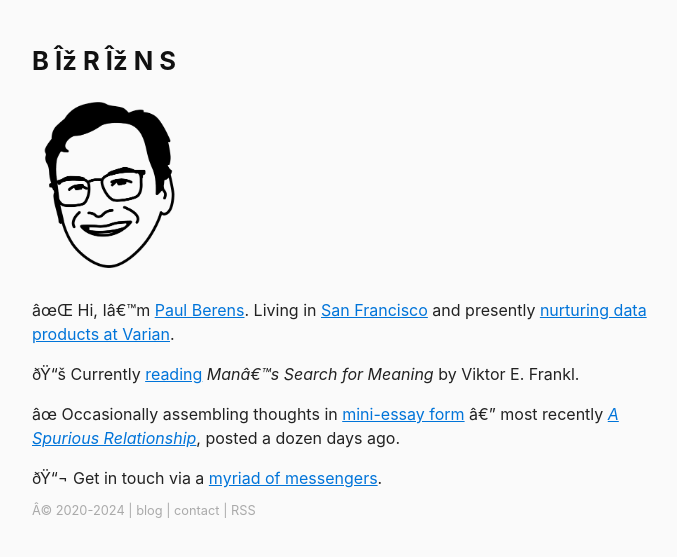
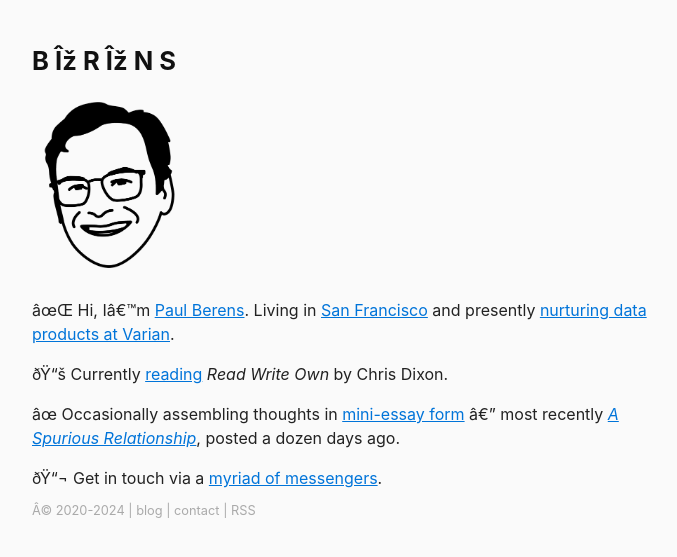
Before and after one commit to berensp/berensp.github.io, a Jekyll site: the page built from index.md, in a window 1280 px wide. Shown: the top 557 px of the page, without its empty margins (288-965 px from the left). Built offline with Jekyll 4.4.1, drawn with Linux system fonts in a browser that asks for light colours; a script that is not in the unit is left out.

Commit message:
Update _config.yml

```diff
--- a/_config.yml
+++ b/_config.yml
@@ -2,9 +2,9 @@
 description: Paul Berens
 url: "https://berens.co"
 
-book_now_title: Man's Search for Meaning
-book_now_author: Viktor E. Frankl
-book_now_url: https://www.google.com/books/edition/_/F-Q_xGjWBi8C?hl=en&sa=X&ved=2ahUKEwjbxKbXq7CDAxVLhIkEHZEoCFAQre8FegUIAxDXAQ
+book_now_title: Read Write Own
+book_now_author: Chris Dixon
+book_now_url: https://www.google.com/books/edition/Read_Write_Own/rmvFEAAAQBAJ?hl=en&gbpv=0
 
 collections:
   recipes:
```
